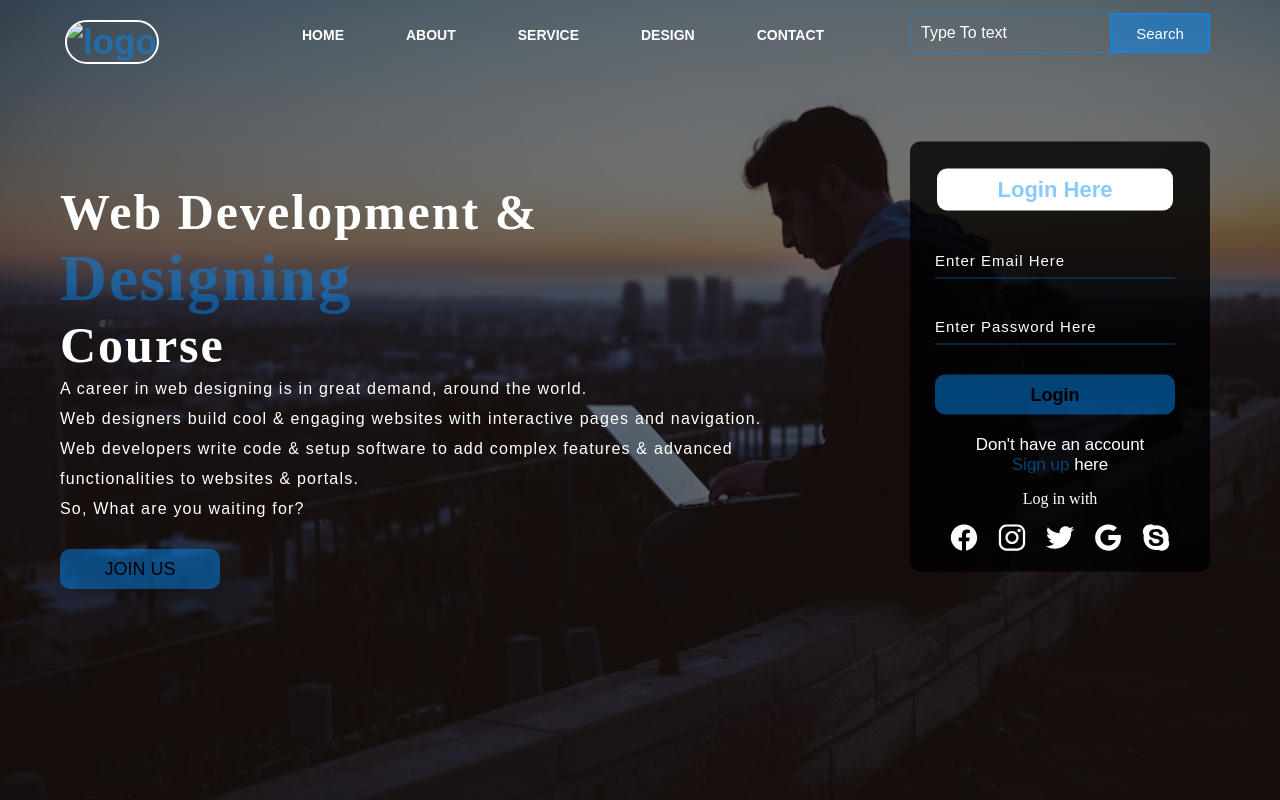
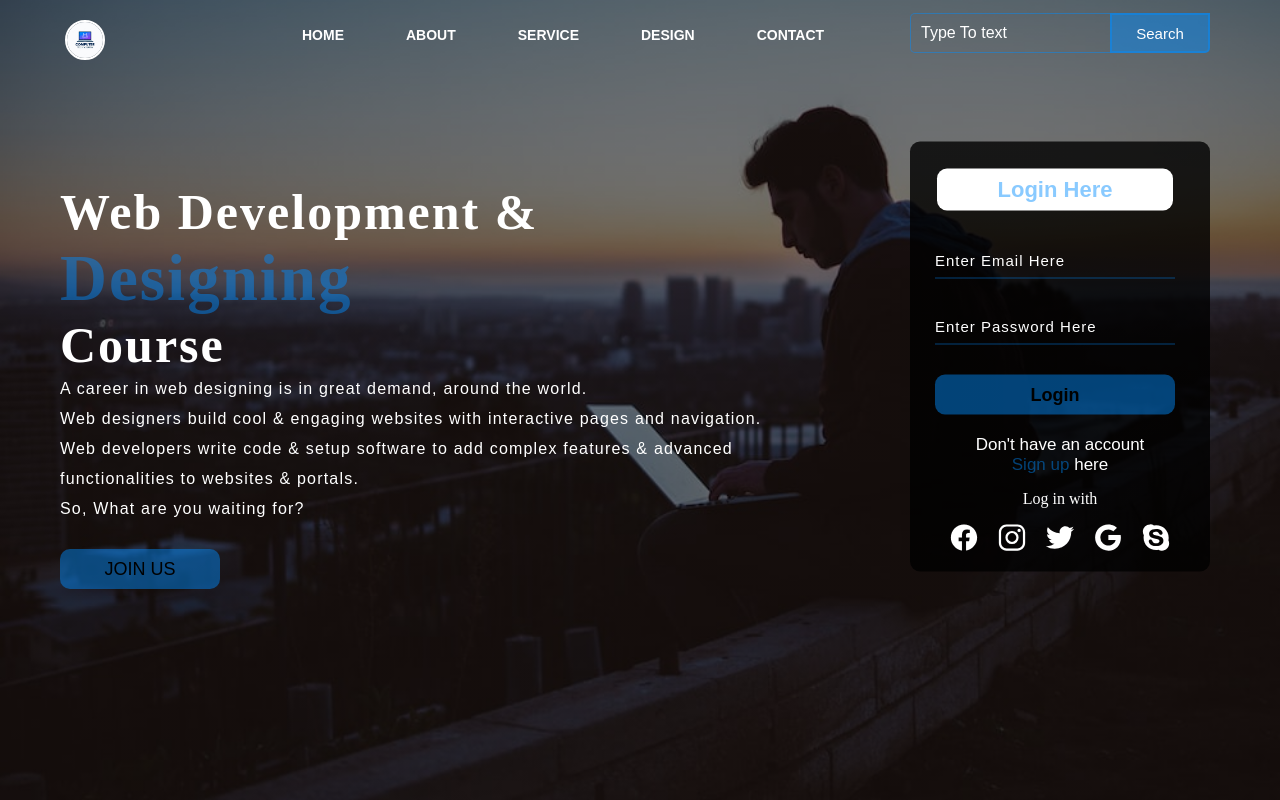
Before and after one commit to SoumajitDutta/Landing-page-using-HTML-CSS, a plain HTML site: page index.html in a window 1280 px wide. Drawn offline with nearby package versions, Linux system fonts and the light colour scheme; the site is published under a folder, as on GitHub Pages, so addresses that start at the root find nothing.

Commit message:
Update index.html

```diff
--- a/index.html
+++ b/index.html
@@ -9,7 +9,7 @@
     <div class="main">
         <div class="navbar">
             <div class="icon">
-                <h3 class="logo"><img src="/logo.jpg" alt="logo" ></h3>
+                <h3 class="logo"><img src="logo.jpg" alt="logo" ></h3>
             </div>
 
             <div class="menu">
```
